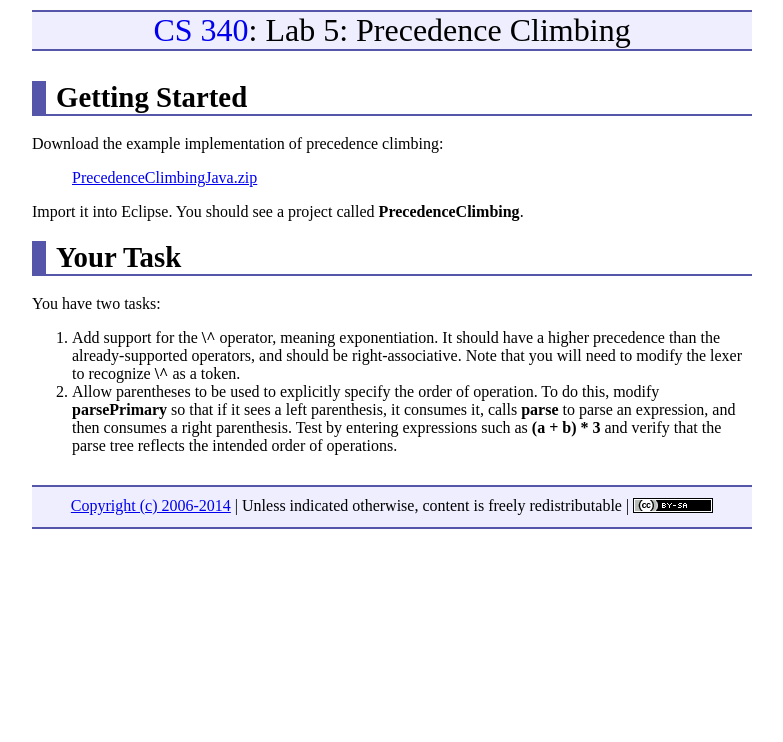
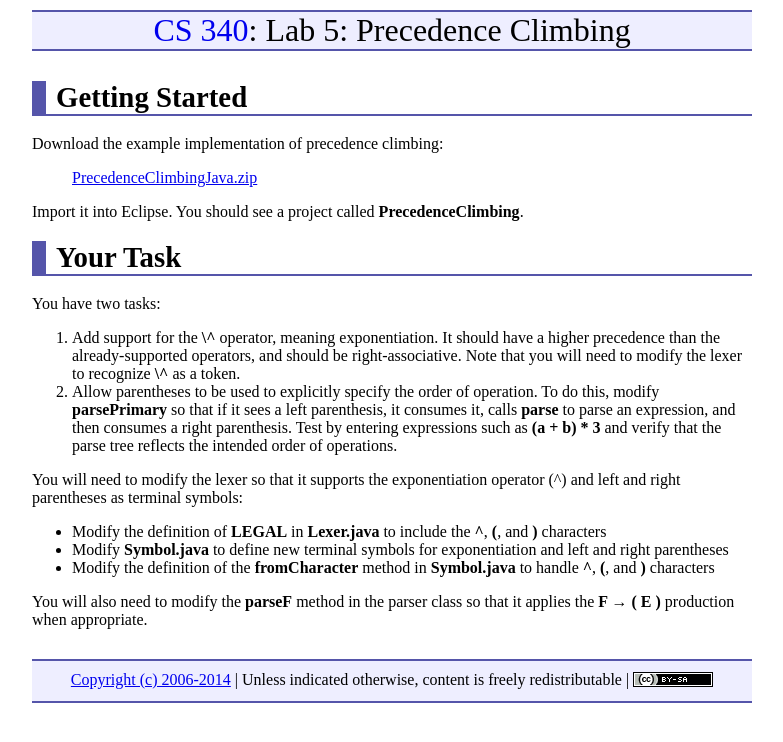
Before and after one commit to ycpcs/cs340-fall2014, a Jekyll site: the page built from labs/lab05.md, in a window 1280 px wide. Shown: the top 742 px of the page, without its empty margins (248-1031 px from the left). Built offline with Jekyll 4.4.1, drawn with Linux system fonts in a browser that asks for light colours; nearby versions of some CDN libraries; Markdown is read by kramdown in place of the engine named in the settings.

Commit message:
more info

```diff
--- a/labs/lab05.md
+++ b/labs/lab05.md
@@ -19,3 +19,11 @@ You have two tasks:
 
 1.  Add support for the **\^** operator, meaning exponentiation. It should have a higher precedence than the already-supported operators, and should be right-associative. Note that you will need to modify the lexer to recognize **\^** as a token.
 2.  Allow parentheses to be used to explicitly specify the order of operation. To do this, modify **parsePrimary** so that if it sees a left parenthesis, it consumes it, calls **parse** to parse an expression, and then consumes a right parenthesis. Test by entering expressions such as **(a + b) \* 3** and verify that the parse tree reflects the intended order of operations.
+
+You will need to modify the lexer so that it supports the exponentiation operator (^) and left and right parentheses as terminal symbols:
+
+* Modify the definition of **LEGAL** in **Lexer.java** to include the **^**, **(**, and **)** characters
+* Modify **Symbol.java** to define new terminal symbols for exponentiation and left and right parentheses
+* Modify the definition of the **fromCharacter** method in **Symbol.java** to handle **^**, **(**, and **)** characters
+
+You will also need to modify the **parseF** method in the parser class so that it applies the **F &rarr; ( E )** production when appropriate.
```
